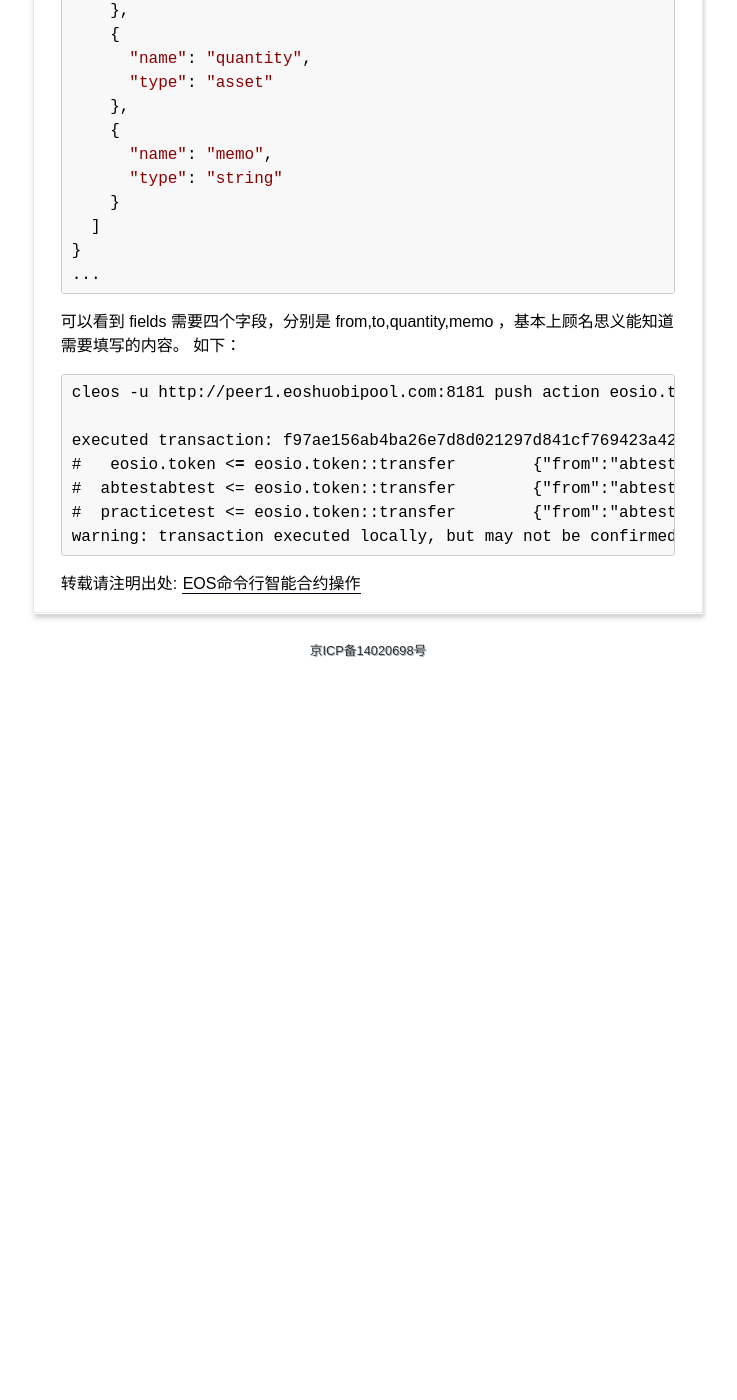
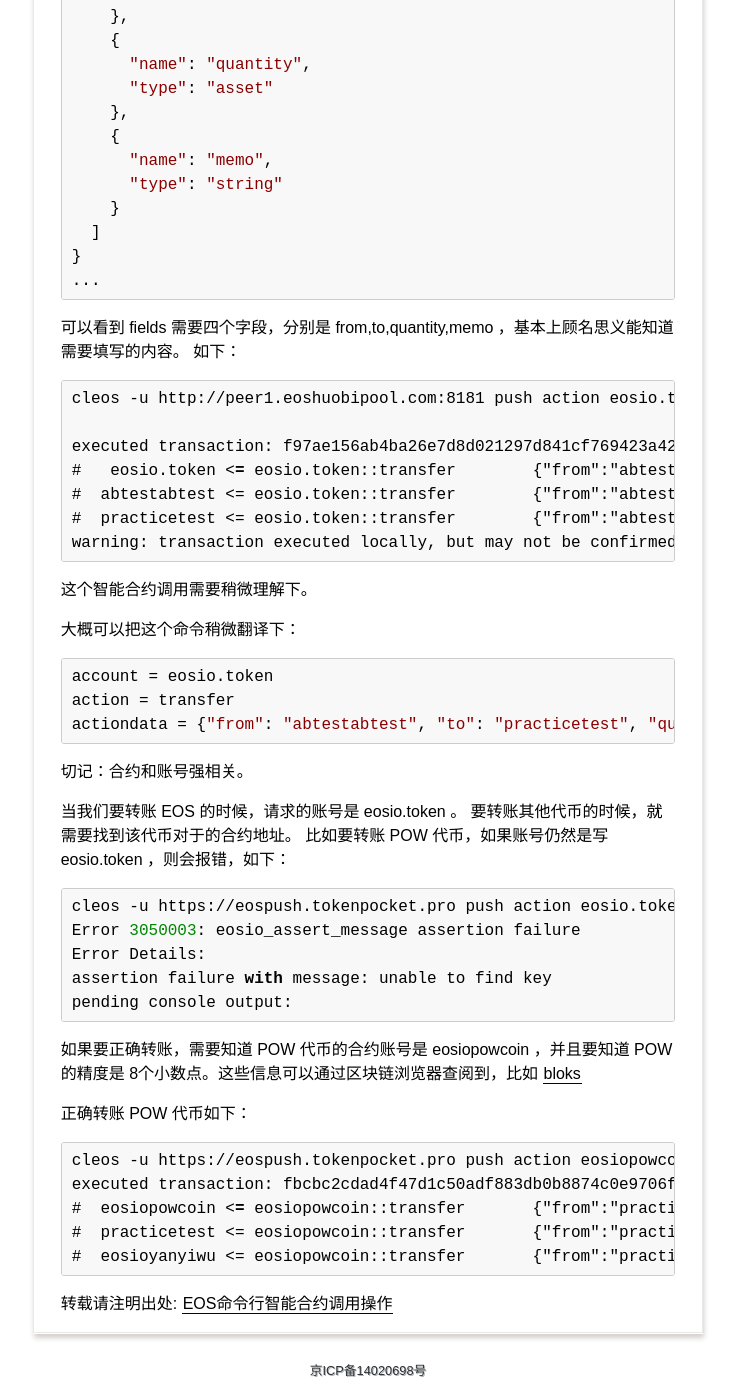
Before and after one commit to yanyiwu/blog, a Jekyll site: the page built from _posts/2020-01-19-eos-cmd-contract.md, in a window 1280 px wide and 1400 px high, scrolled down 692 px. Shown: the whole window, without its empty margins (272-1009 px from the left). Built offline with Jekyll 4.4.1, drawn with Linux system fonts in a browser that asks for light colours; Markdown is read by kramdown in place of the engine named in the settings; comment, search, counter and statistics services are not loaded; before the commit the page ends 1372 px from its top, so only the background shows below that.

Commit message:
[blog] eos contract updated

````diff
--- a/_posts/2020-01-19-eos-cmd-contract.md
+++ b/_posts/2020-01-19-eos-cmd-contract.md
@@ -1,14 +1,14 @@
 ---
 layout: post
-title: EOS命令行智能合约操作
+title: EOS命令行智能合约调用操作
 date: 2020-01-19
 ---
 
 # EOS命令行智能合约操作
 
-## [eosio.token](https://eospark.com/contract/eosio.token?tab=abi)
+## 转账是最常用的合约
 
-转账其实就是最常见的智能合约应用。
+[eosio.token](https://eospark.com/contract/eosio.token?tab=abi) 转账其实就是最常见的智能合约应用。
 
 智能合约的说明书就是合约ABI，以 eosio.token 合约为例。[eosio.token](https://eospark.com/contract/eosio.token?tab=abi) 可以看到
 ABI。
@@ -56,3 +56,39 @@ executed transaction: f97ae156ab4ba26e7d8d021297d841cf769423a42c7dfead21a332893a
 #  practicetest <= eosio.token::transfer        {"from":"abtestabtest","to":"practicetest","quantity":"0.0001 EOS","memo":"hello eosio.token contrac...
 warning: transaction executed locally, but may not be confirmed by the network yet
 ```
+
+这个智能合约调用需要稍微理解下。
+
+大概可以把这个命令稍微翻译下：
+
+```
+account = eosio.token
+action = transfer
+actiondata = {"from": "abtestabtest", "to": "practicetest", "quantity": "0.0001 EOS", "memo": "hello eosio.token contract"}
+```
+
+切记：合约和账号强相关。
+
+当我们要转账 EOS 的时候，请求的账号是 eosio.token 。
+要转账其他代币的时候，就需要找到该代币对于的合约地址。
+比如要转账 POW 代币，如果账号仍然是写 eosio.token ，则会报错，如下：
+
+```
+cleos -u https://eospush.tokenpocket.pro push action eosio.token transfer '{"from": "practicetest", "to": "eosioyanyiwu", "quantity": "0.0001 POW", "memo": "hello eosio.token contract"}' -p practicetest@active
+Error 3050003: eosio_assert_message assertion failure
+Error Details:
+assertion failure with message: unable to find key
+pending console output:
+```
+
+如果要正确转账，需要知道 POW 代币的合约账号是 eosiopowcoin ，并且要知道 POW 的精度是 8个小数点。这些信息可以通过区块链浏览器查阅到，比如 [bloks](https://bloks.io/tokens)
+
+正确转账 POW 代币如下：
+
+```
+cleos -u https://eospush.tokenpocket.pro push action eosiopowcoin transfer '{"from": "practicetest", "to": "eosioyanyiwu", "quantity": "0.00000001 POW", "memo": "hello eosio.token contract"}' -p practicetest@active
+executed transaction: fbcbc2cdad4f47d1c50adf883db0b8874c0e9706f89d72ecaf5098978b2419c6  152 bytes  1170 us
+#  eosiopowcoin <= eosiopowcoin::transfer       {"from":"practicetest","to":"eosioyanyiwu","quantity":"0.00000001 POW","memo":"hello eosio.token con...
+#  practicetest <= eosiopowcoin::transfer       {"from":"practicetest","to":"eosioyanyiwu","quantity":"0.00000001 POW","memo":"hello eosio.token con...
+#  eosioyanyiwu <= eosiopowcoin::transfer       {"from":"practicetest","to":"eosioyanyiwu","quantity":"0.00000001 POW","memo":"hello eosio.token con...}>}>"}
+```
````
